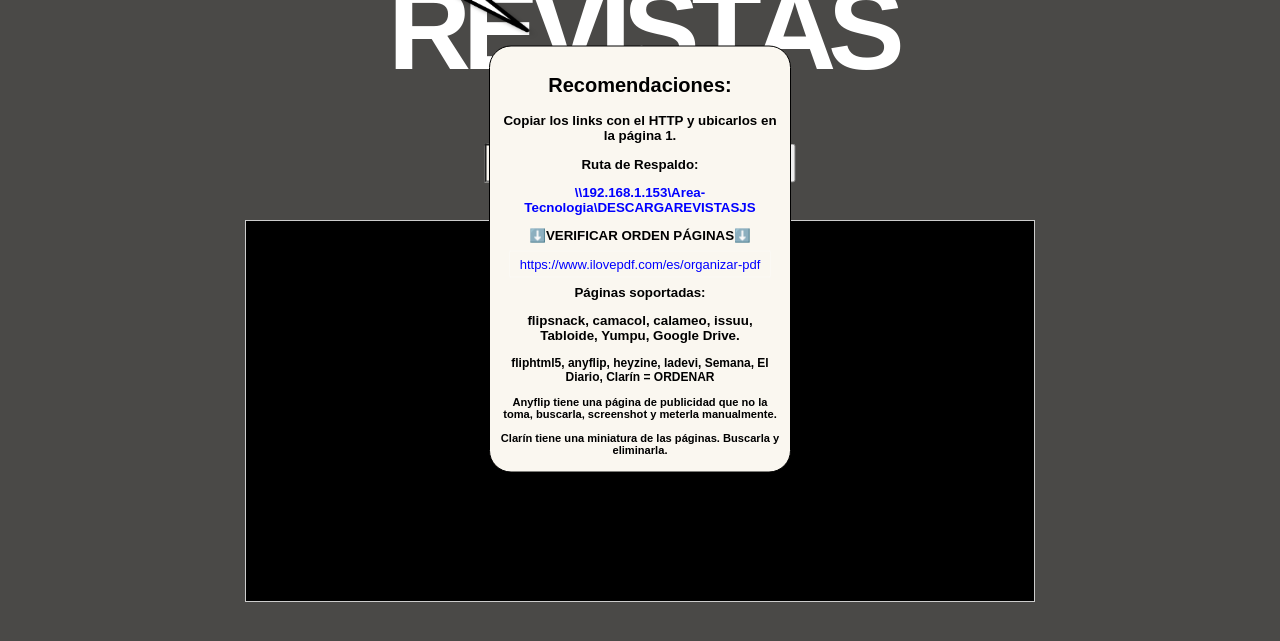
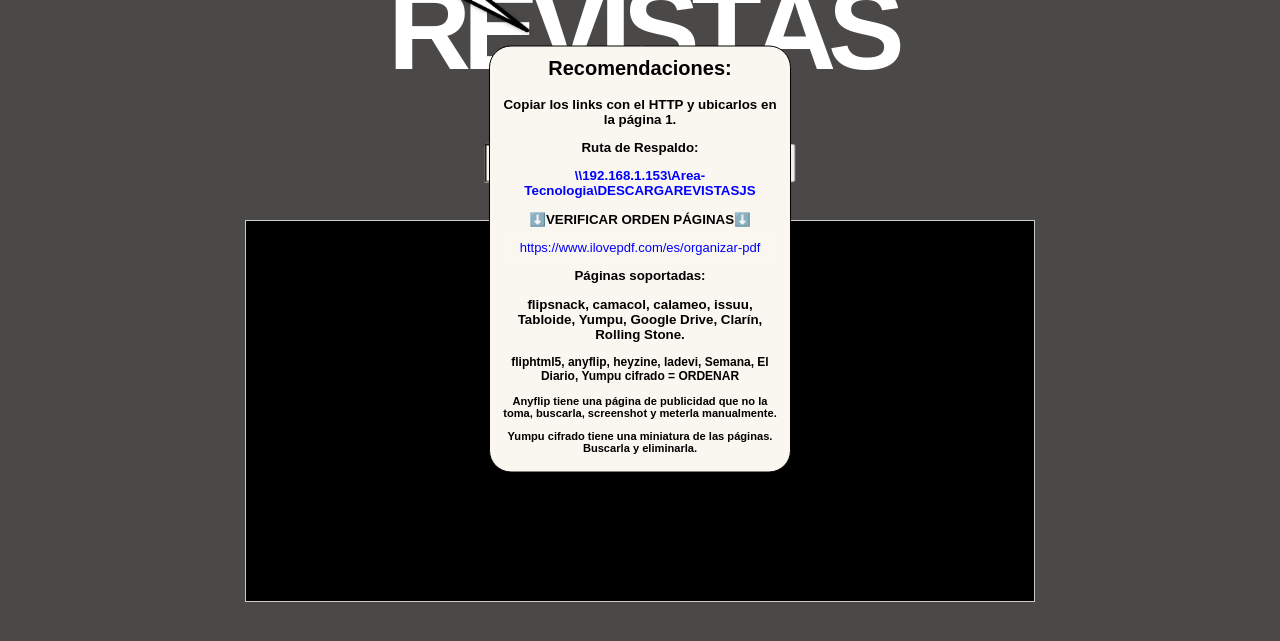
Before and after one commit to TecnologiaGN/DescargaRevistasJS, a website: page public/index.html in a window 1280 px wide. Both pictures are taken after a click on the button 1225 px from the left and 60 px from the top of the page. Shown: the part 141-782 px from the top of the page. Drawn offline with nearby package versions, Linux system fonts and the light colour scheme; no server answers.

```diff
--- a/public/index.html
+++ b/public/index.html
@@ -23,18 +23,18 @@
         <p class="actualizacion">Permite los redireccionamientos en tu navegador para permitir la descarga del PDF!</p>
     </div>
     <div id="advertencia" class="advertencia oculto">
-        <h2>Recomendaciones:</h2>
+        <h2 style="margin-top: 0;">Recomendaciones:</h2>
         <P>Copiar los links con el HTTP y ubicarlos en la página 1.</P>
         <p>Ruta de Respaldo: <p target="_blank" style="color: blue;">\\192.168.1.153\Area-Tecnologia\DESCARGAREVISTASJS</p></p>
         <p>⬇️VERIFICAR ORDEN PÁGINAS⬇️</p>
         <a href="https://www.ilovepdf.com/es/organizar-pdf" target="_blank" style="color: blue;">https://www.ilovepdf.com/es/organizar-pdf</a>
         <p>Páginas soportadas:</p>
-        <p>flipsnack, camacol, calameo, issuu, Tabloide, Yumpu, Google Drive.</p>
+        <p>flipsnack, camacol, calameo, issuu, Tabloide, Yumpu, Google Drive, Clarín, Rolling Stone.</p>
         <div class="paginas">
-            <p>fliphtml5, anyflip, heyzine, ladevi, Semana, El Diario, Clarín = ORDENAR </p>
+            <p>fliphtml5, anyflip, heyzine, ladevi, Semana, El Diario, Yumpu cifrado = ORDENAR </p>
         </div>
         <p style="font-size: smaller;">Anyflip tiene una página de publicidad que no la toma, buscarla, screenshot y meterla manualmente.</P>
-        <p style="font-size: smaller;">Clarín tiene una miniatura de las páginas. Buscarla y eliminarla.</P>
+        <p style="font-size: smaller;">Yumpu cifrado tiene una miniatura de las páginas. Buscarla y eliminarla.</P>
     </div>
     <div class="instructivo">
         <button>
```
